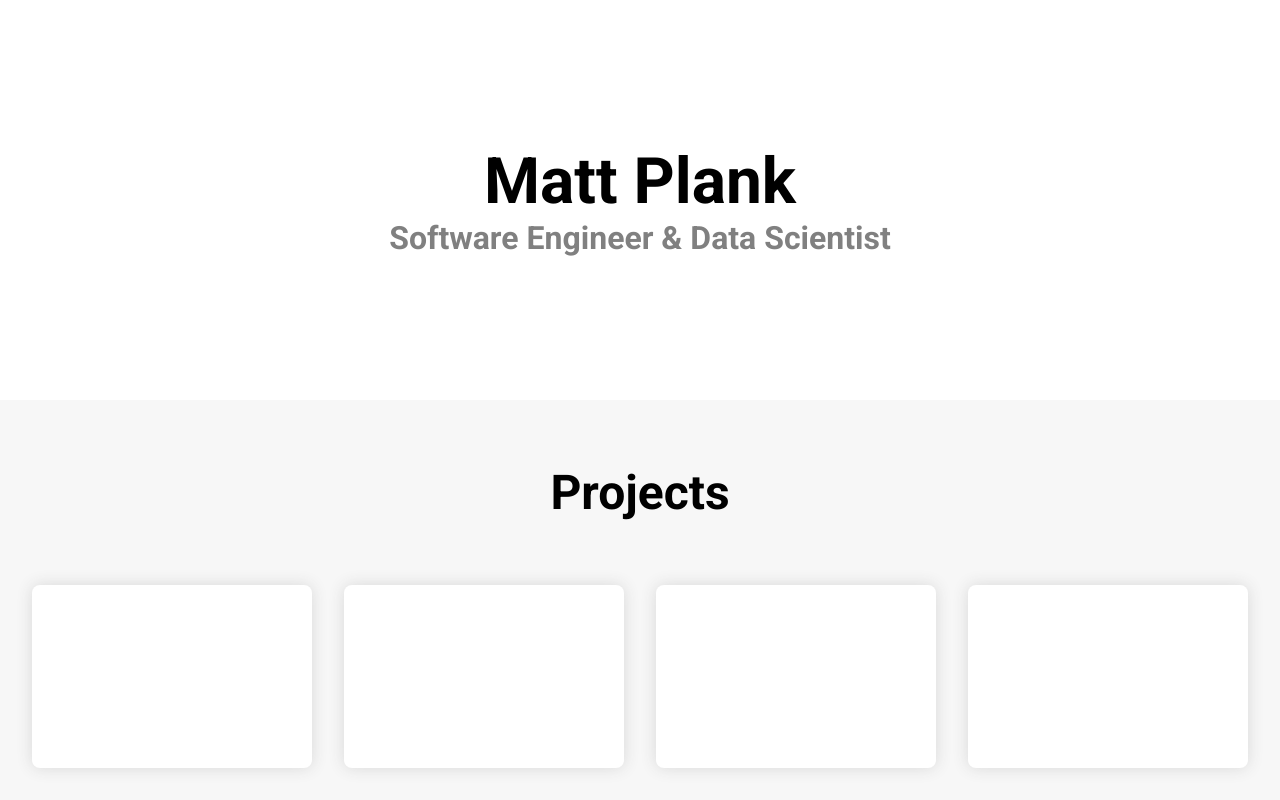
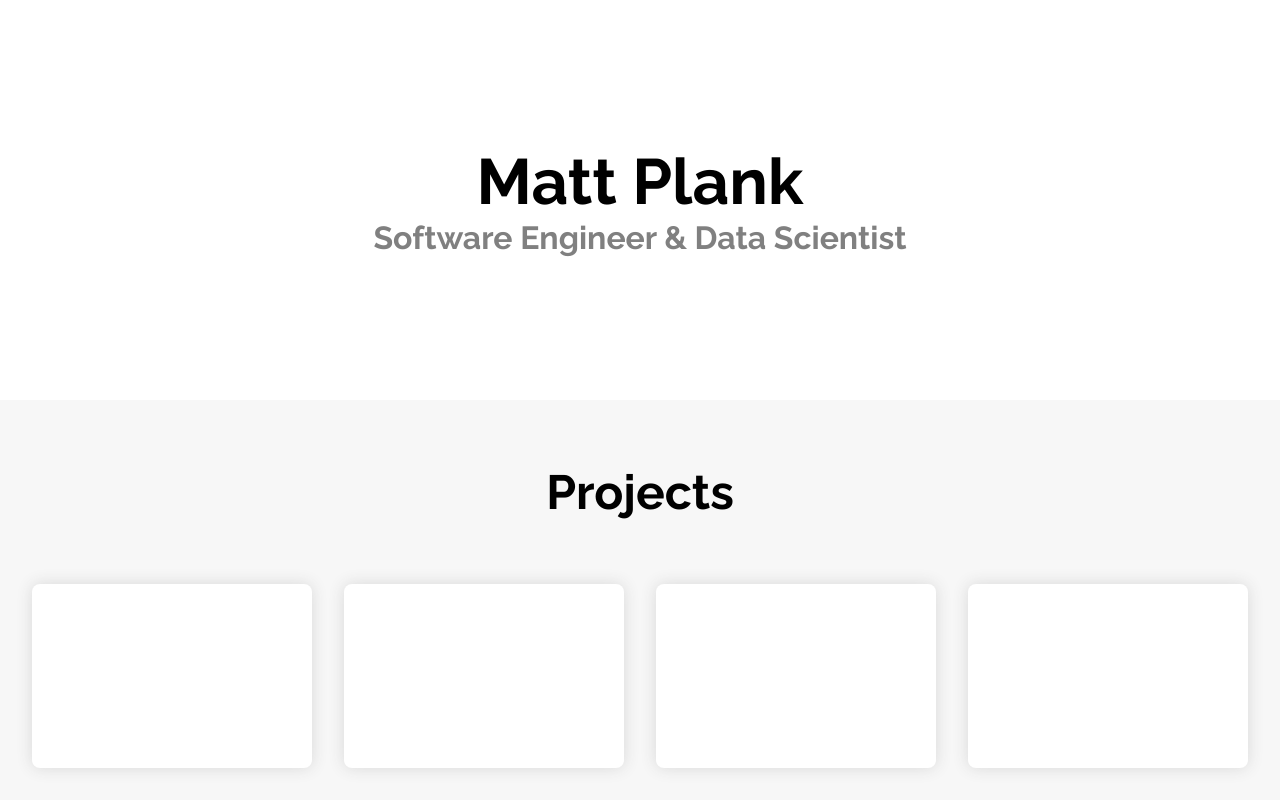
Before and after one commit to matt-plank/personal-website, a React (Create React App) app in the folder frontend/: page / in a window 1280 px wide. Shown: the top 800 px of the page. Built offline with nearby package versions, Linux system fonts and the light colour scheme.

Commit message:
Updated font to raleway

```diff
--- a/frontend/src/index.css
+++ b/frontend/src/index.css
@@ -1,10 +1,11 @@
 @import url('https://fonts.googleapis.com/css?family=Roboto:300,400,500,700&display=swap');
+@import url('https://fonts.googleapis.com/css?family=Raleway:300,400,500,700&display=swap');
 
 * {
   margin: 0;
   padding: 0;
   box-sizing: border-box;
-  font-family: 'Roboto', sans-serif;
+  font-family: 'Raleway', sans-serif;
 }
 
 :root {
```
